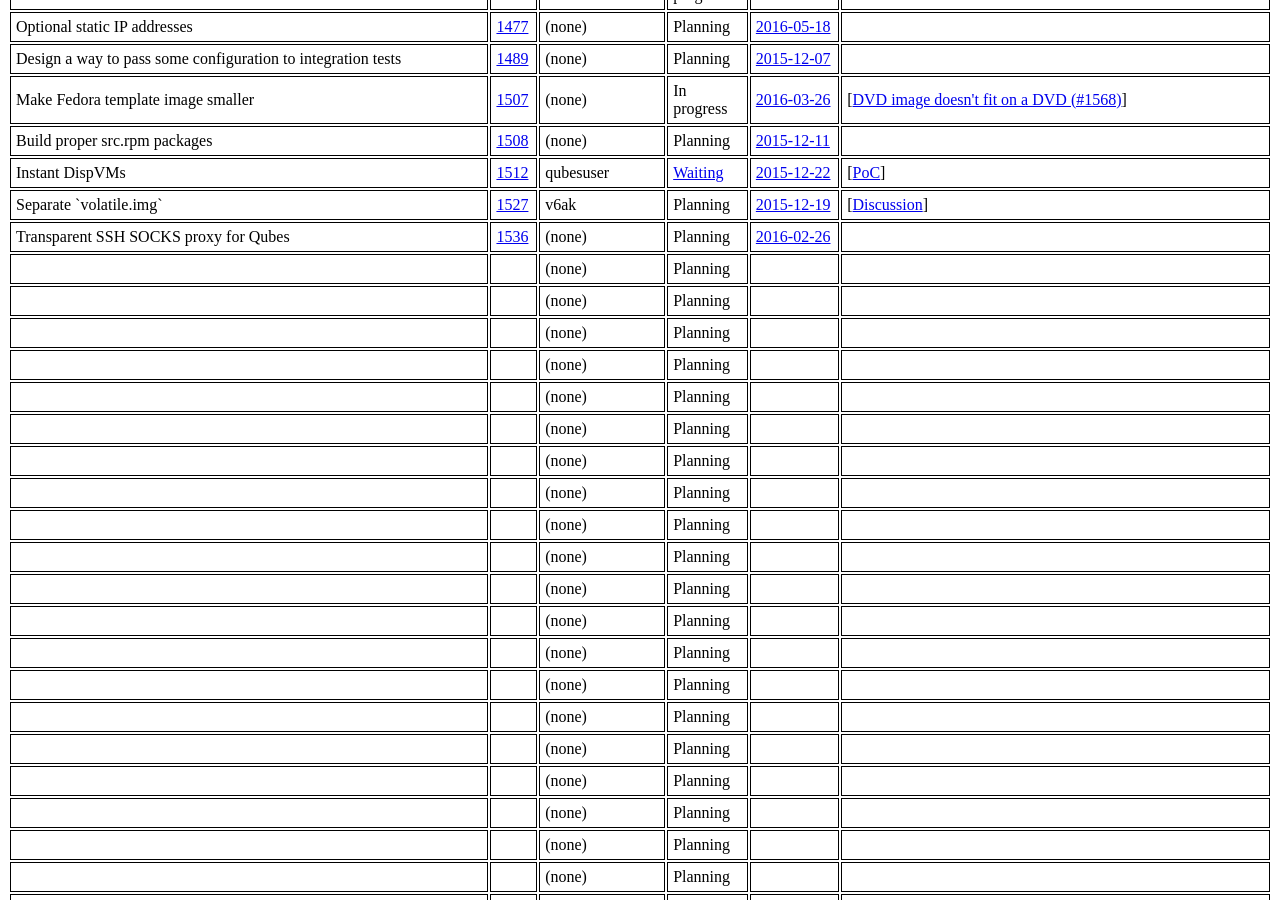
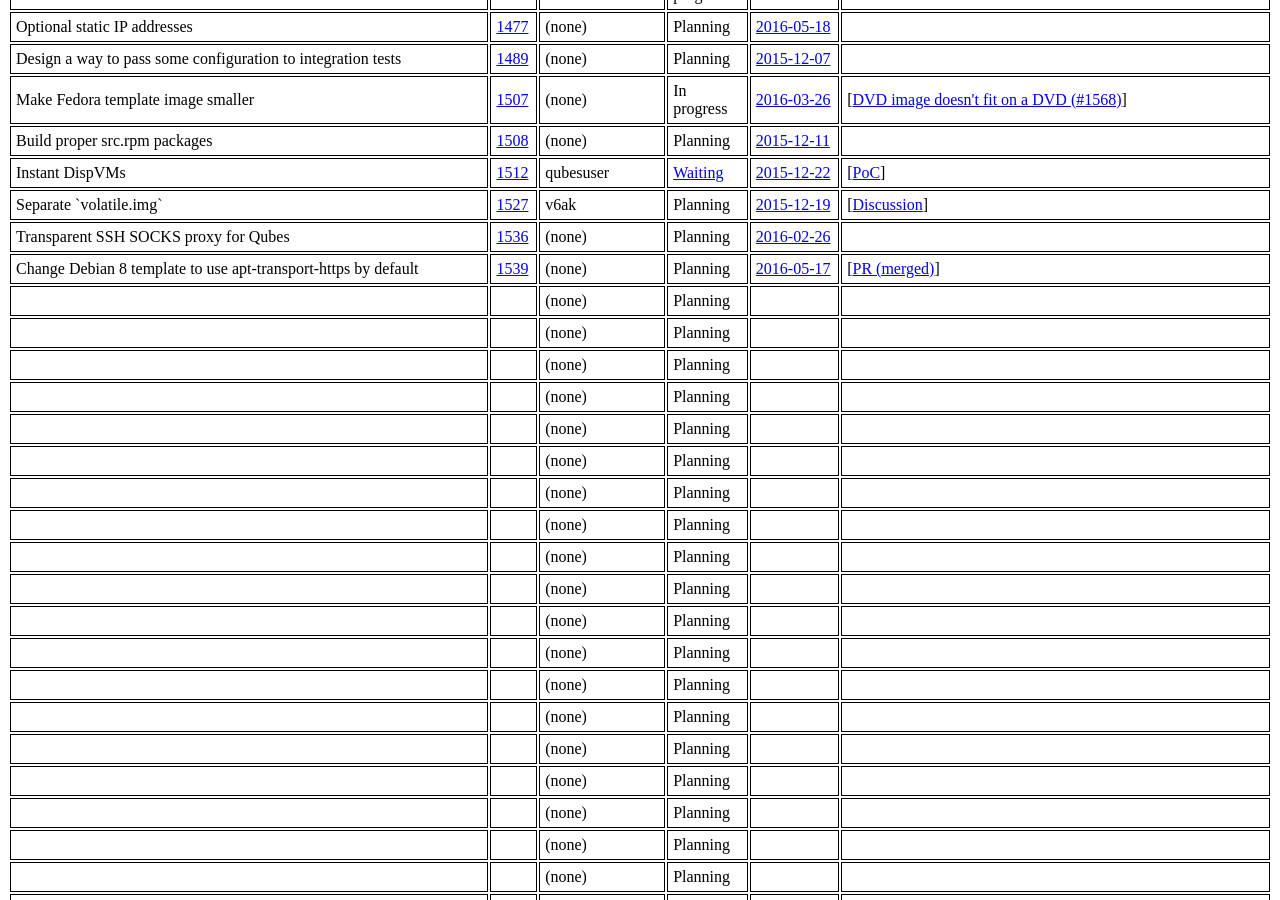
Before and after one commit to QubesOS/qubes-issues, a Jekyll site: the page built from index.md, in a window 1280 px wide and 900 px high, scrolled down 2112 px. Built offline with Jekyll 4.4.1, drawn with Linux system fonts in a browser that asks for light colours.

Commit message:
Track #1539

```diff
--- a/_data/features.yml
+++ b/_data/features.yml
@@ -932,18 +932,18 @@
   - desc   :
     url    :
 
-- name   :
-  issue  :
+- name   : Change Debian 8 template to use apt-transport-https by default
+  issue  : 1539
   devs   :
   status :
-    term   :
+    term   : Planning
     url    :
   updated:
-    date   :
-    url    :
+    date   : 2016-05-17
+    url    : https://github.com/QubesOS/qubes-issues/issues/1539#issuecomment-219727918
   info   :
-  - desc   :
-    url    :
+  - desc   : PR (merged)
+    url    : https://github.com/marmarek/qubes-builder-debian/pull/23
   - desc   :
     url    :
 
```
